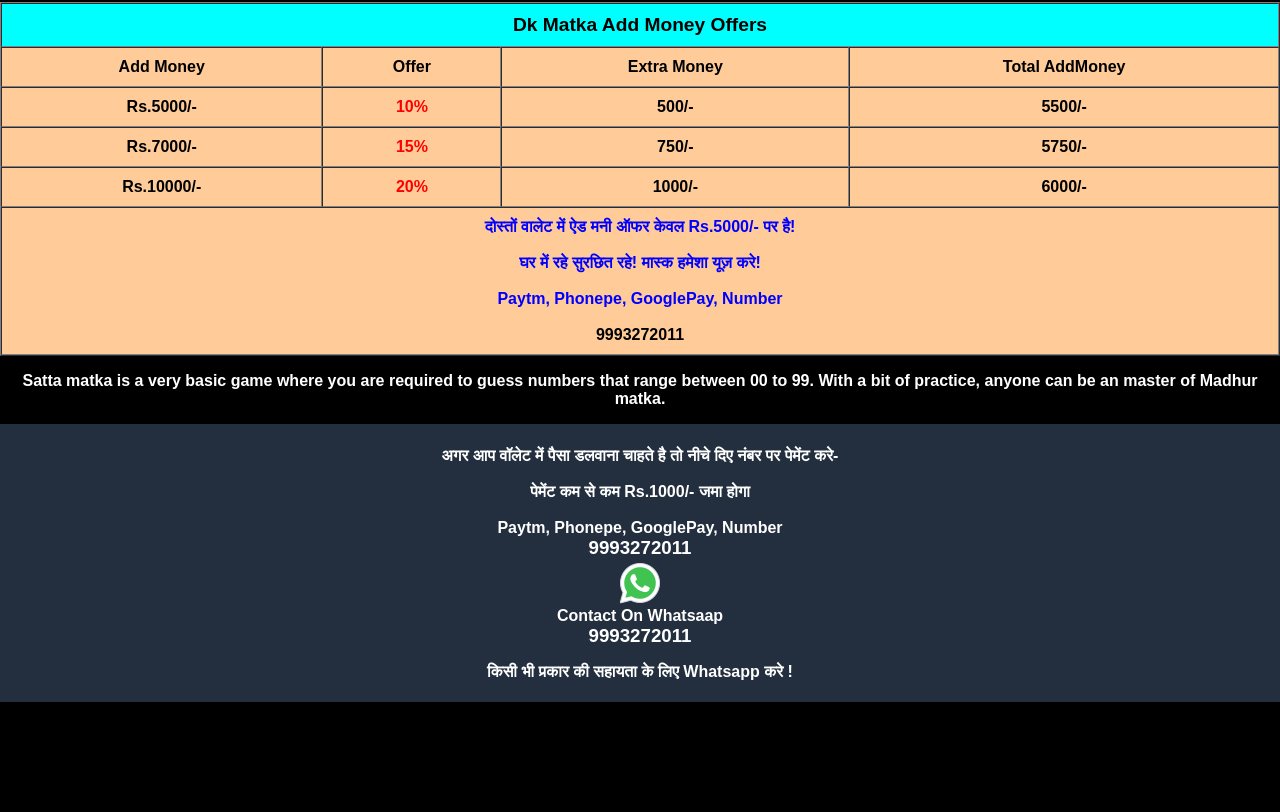
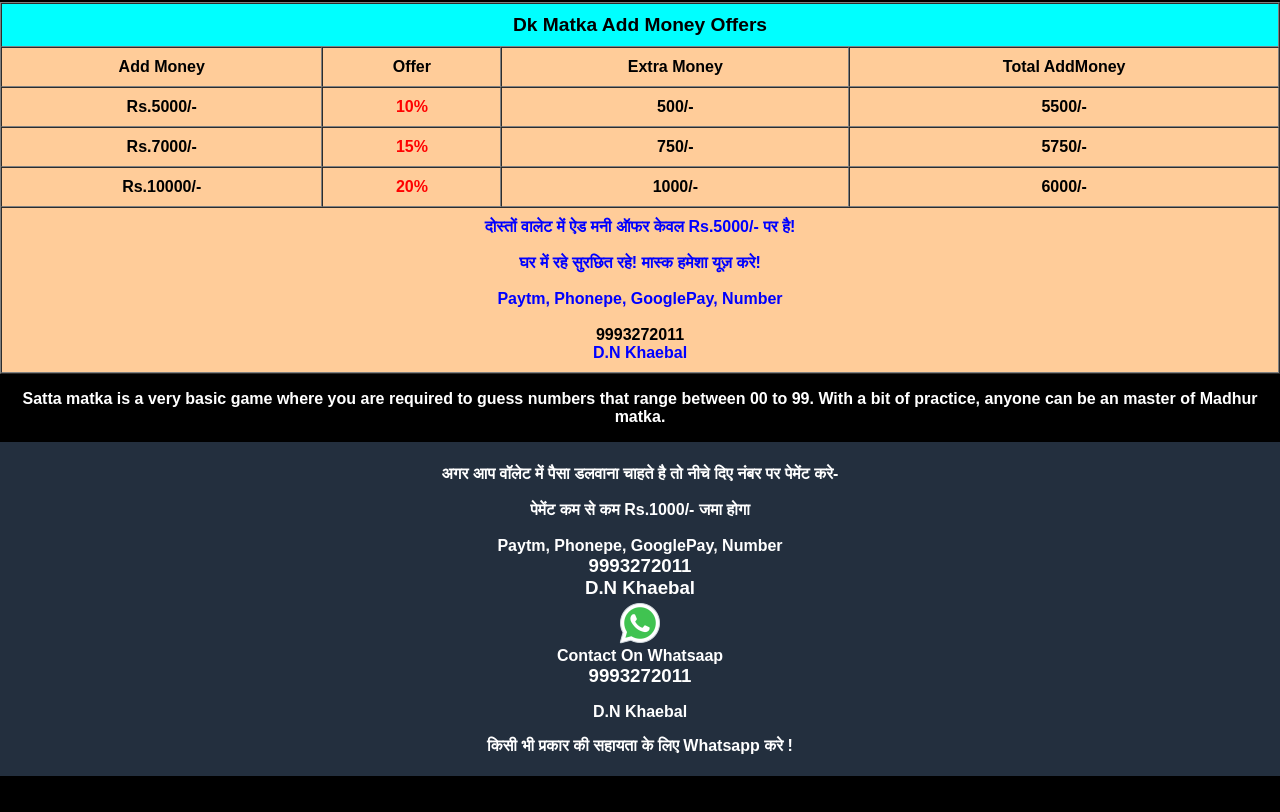
Before and after one commit to adithya-b-r/matka, a website: page index.html in a window 1280 px wide. Shown: the part 1821-2633 px from the top of the page. Before the commit the page ends 2559 px from the top, so only its background shows below. Drawn offline with Linux system fonts and the light colour scheme; no server answers.

Commit message:
Add files via upload

```diff
--- a/index.html
+++ b/index.html
@@ -617,7 +617,8 @@
                                 &#2352;&#2361;&#2375; &#2360;&#2369;&#2352;&#2331;&#2367;&#2340; &#2352;&#2361;&#2375;!
                                 &#2350;&#2366;&#2360;&#2381;&#2325; &#2361;&#2350;&#2375;&#2358;&#2366;
                                 &#2351;&#2370;&#2395; &#2325;&#2352;&#2375;! <br><br>Paytm, Phonepe, GooglePay,
-                                Number<br><br><a href="tel:9993272011">9993272011</a></td>
+                                Number<br><br><a href="tel:9993272011">9993272011</a>
+                              <br>D.N Khaebal</td>
                             </tr>
                           </table>
                           <p>Satta matka is a very basic game where you are required to guess numbers that range between
@@ -633,7 +634,7 @@
                               &#2361;&#2379;&#2327;&#2366;<br><br>Paytm, Phonepe, GooglePay, Number
 
                               <a href="tel:+919993272011">
-                                <h3 style="color:#fff;">9993272011</h3>
+                                <h3 style="color:#fff;">9993272011<br>D.N Khaebal</h3>
                               </a>
 
 
@@ -641,6 +642,7 @@
 
                                 <a href="https://wa.me/+919993272011">
                                   <h3 style="color:#fff;">9993272011</h3>
+                                  <p style="color: #fff;">D.N Khaebal</p>
                                   <p style="color:#fff;">&#2325;&#2367;&#2360;&#2368; &#2349;&#2368;
                                     &#2346;&#2381;&#2352;&#2325;&#2366;&#2352; &#2325;&#2368;
                                     &#2360;&#2361;&#2366;&#2351;&#2340;&#2366; &#2325;&#2375; &#2354;&#2367;&#2319;
```
